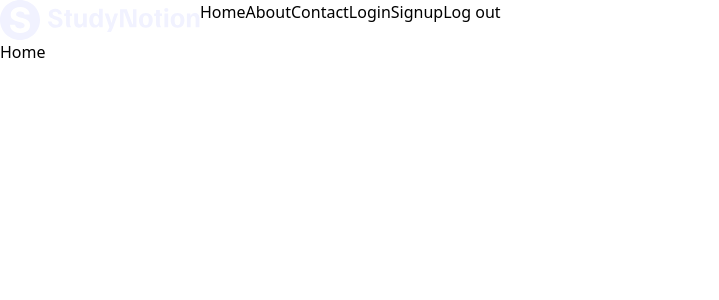
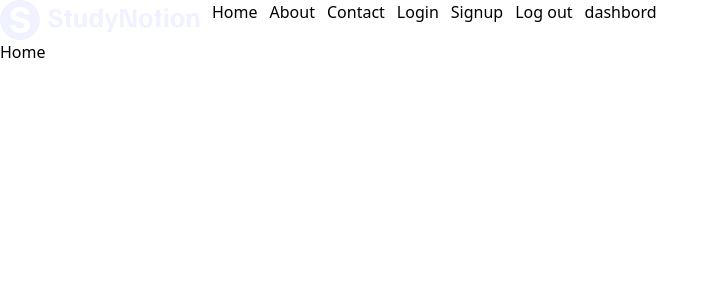
Before and after one commit to sudhanshumandloi/React-practice, a React (Create React App) app in the folder Study_notation_app/: page / in a window 1280 px wide. Shown: the top 300 px of the page, without its empty margins (0-719 px from the left). Built offline with nearby package versions, Linux system fonts and the light colour scheme.

Commit message:
add one more button which is dashbord in navbar

```diff
--- a/Study_notation_app/src/components/Navbar.js
+++ b/Study_notation_app/src/components/Navbar.js
@@ -10,7 +10,7 @@ function Navbar(){
             </Link>
 
             <nav>
-                <ul className="flex">
+                <ul className="flex ml-3 gap-3">
                     <li>
                         <Link to = "/" >Home</Link>
                     </li>
@@ -23,7 +23,7 @@ function Navbar(){
                 </ul>
             </nav>
 
-            <div>
+            <div className="flex ml-3 gap-3">
                 {
                     <Link to="/login">
                         <button>
@@ -45,6 +45,13 @@ function Navbar(){
                         </button>
                     </Link>
                 }
+                {
+                    <Link to="/dashbord">
+                        <button>
+                            dashbord
+                        </button>
+                    </Link>
+                }
             </div>
         </div>
     );
```
